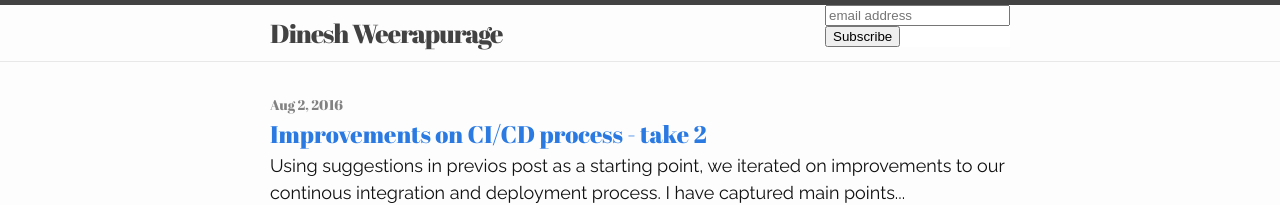
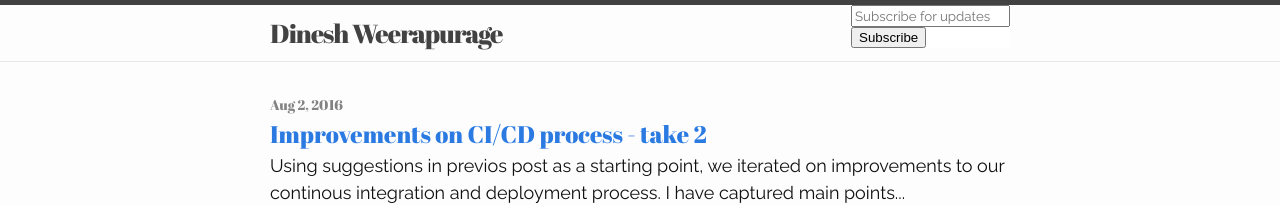
Before and after one commit to xydinesh/s3.xydinesh.com, a Jekyll site: the page built from index.html, in a window 1280 px wide. Shown: the top 205 px of the page. Built offline with Jekyll 4.4.1, drawn with Linux system fonts in a browser that asks for light colours; comment, search, counter and statistics services are not loaded.

Commit message:
change styles for subscribe input

```diff
--- a/_includes/header.html
+++ b/_includes/header.html
@@ -24,20 +24,18 @@
       <link href="//cdn-images.mailchimp.com/embedcode/horizontal-slim-10_7.css" rel="stylesheet" type="text/css">
       <style type="text/css">
         #mc_embed_signup{background:#fff; clear:left; font:14px Helvetica,Arial,sans-serif; width:100%;}
-        /* Add your own MailChimp form style overrides in your site stylesheet or in this style block.
-          We recommend moving this block and the preceding CSS link to the HEAD of your HTML file. */
+        .email{font-family:"Raleway";}
+        .clear{font-family:"Raleway";}
       </style>
       <div id="mc_embed_signup">
       <form action="//xydinesh.us8.list-manage.com/subscribe/post?u=796c4e7111f8d97492817a226&amp;id=216e1cfa64" method="post" id="mc-embedded-subscribe-form" name="mc-embedded-subscribe-form" class="validate" target="_blank" novalidate>
        <div id="mc_embed_signup_scroll">
-       <input type="email" value="" name="EMAIL" class="email" id="mce-EMAIL" placeholder="email address" required>
-       <!-- real people should not fill this in and expect good things - do not remove this or risk form bot signups-->
+       <input type="email" value="" name="EMAIL" class="email" id="mce-EMAIL" placeholder="Subscribe for updates" required>
        <div style="position: absolute; left: -5000px;" aria-hidden="true"><input type="text" name="b_796c4e7111f8d97492817a226_216e1cfa64" tabindex="-1" value=""></div>
        <div class="clear"><input type="submit" value="Subscribe" name="subscribe" id="mc-embedded-subscribe" class="button"></div>
        </div>
       </form>
       </div>
-
       <!--End mc_embed_signup-->
     </nav>
 
```
